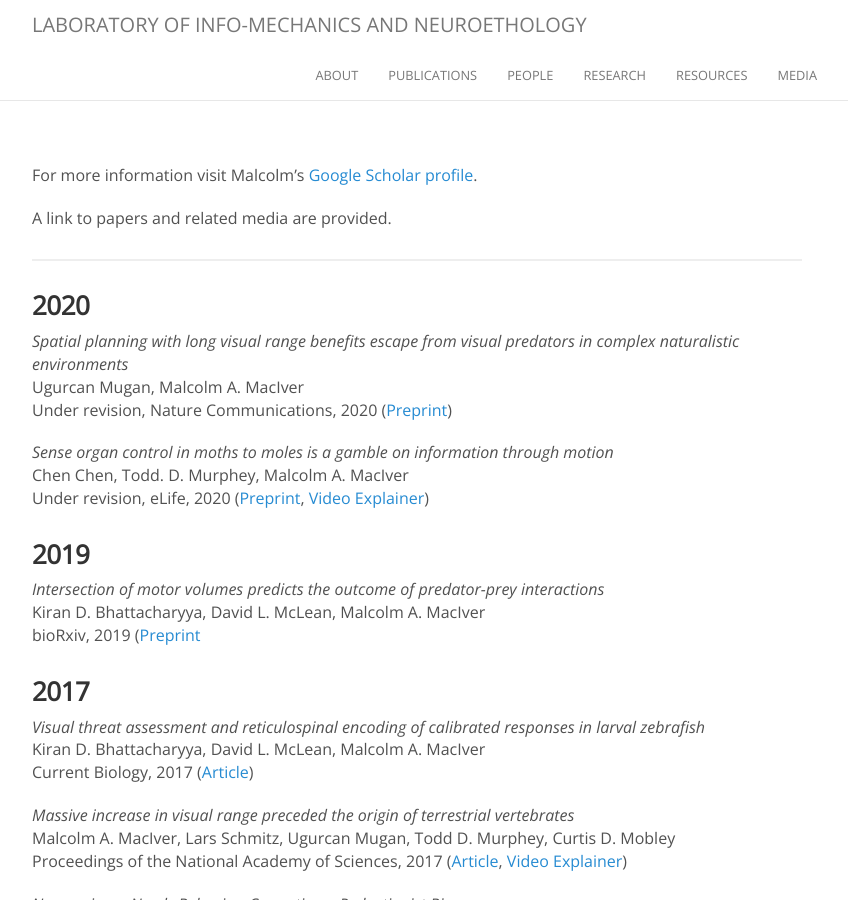
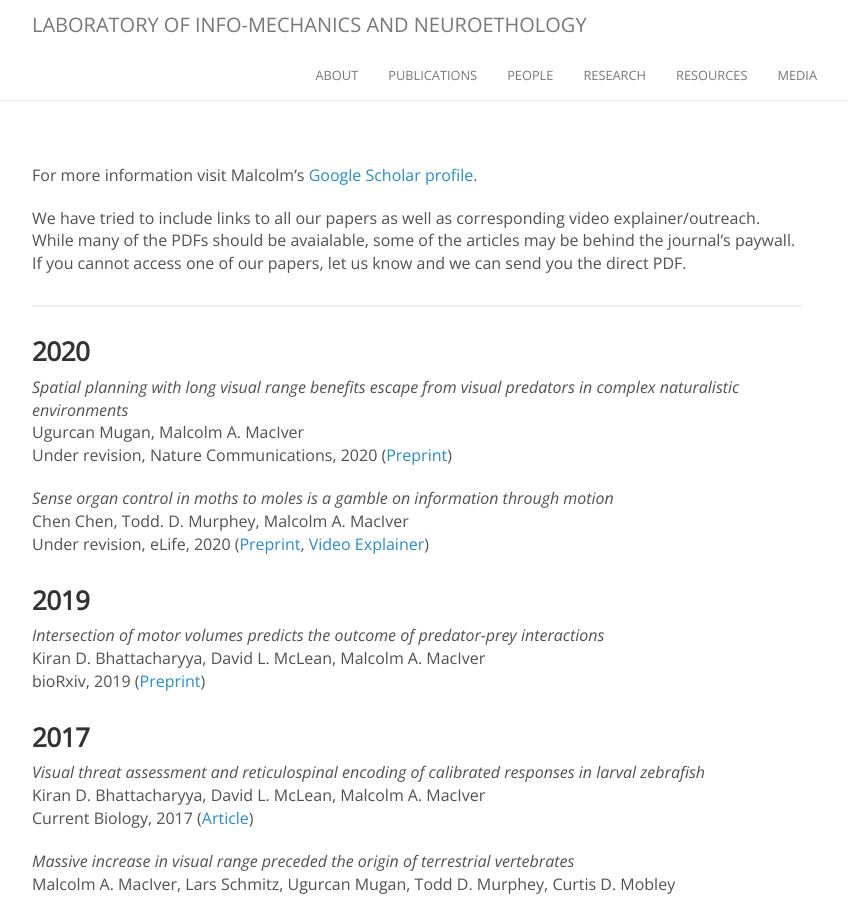
Before and after one commit to maciverlab/maciverlab.github.io, a Jekyll site: the page built from publications.md, in a window 1280 px wide and 900 px high. Shown: the whole window, without its empty margins (223-1071 px from the left). Built offline with Jekyll 4.4.1, drawn with Linux system fonts in a browser that asks for light colours; nearby versions of some CDN libraries; comment, search, counter and statistics services are not loaded.

Commit message:
Update publications.md

```diff
--- a/publications.md
+++ b/publications.md
@@ -7,7 +7,7 @@ permalink: /publications/
 
 For more information visit Malcolm's [Google Scholar profile](https://scholar.google.com/citations?user=9H9FROQAAAAJ&hl=en).
 
-A link to papers and related media are provided.
+We have tried to include links to all our papers as well as corresponding video explainer/outreach. While many of the PDFs should be avaialable, some of the articles may be behind the journal's paywall. If you cannot access one of our papers, let us know and we can send you the direct PDF.
 
 <hr>
 
@@ -26,7 +26,7 @@ Under revision, eLife, 2020 ([Preprint](https://www.biorxiv.org/content/10.1101/
 
 _Intersection of motor volumes predicts the outcome of predator-prey interactions_<br>
 Kiran D. Bhattacharyya, David L. McLean, Malcolm A. MacIver<br>
-bioRxiv, 2019 ([Preprint](https://www.biorxiv.org/content/10.1101/626549v1.abstract)
+bioRxiv, 2019 ([Preprint](https://www.biorxiv.org/content/10.1101/626549v1.abstract))
 
 ### 2017
 
```
